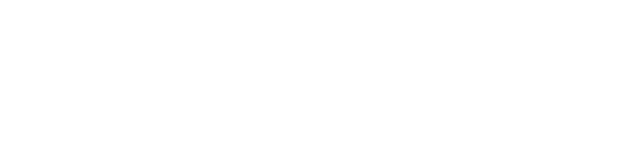
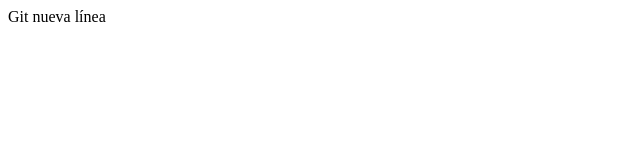
Before and after one commit to willintoncruz/repositorio, a plain HTML site: page index.html in a window 1280 px wide. Shown: the whole page, without its empty margins (0-640 px from the left). Drawn offline with Linux system fonts and the light colour scheme.

Commit message:
archivo modificado

```diff
--- a/index.html
+++ b/index.html
@@ -7,6 +7,7 @@
     <title>Document</title>
 </head>
 <body>
-
+    Git
+    nueva línea
 </body>
 </html>
```
